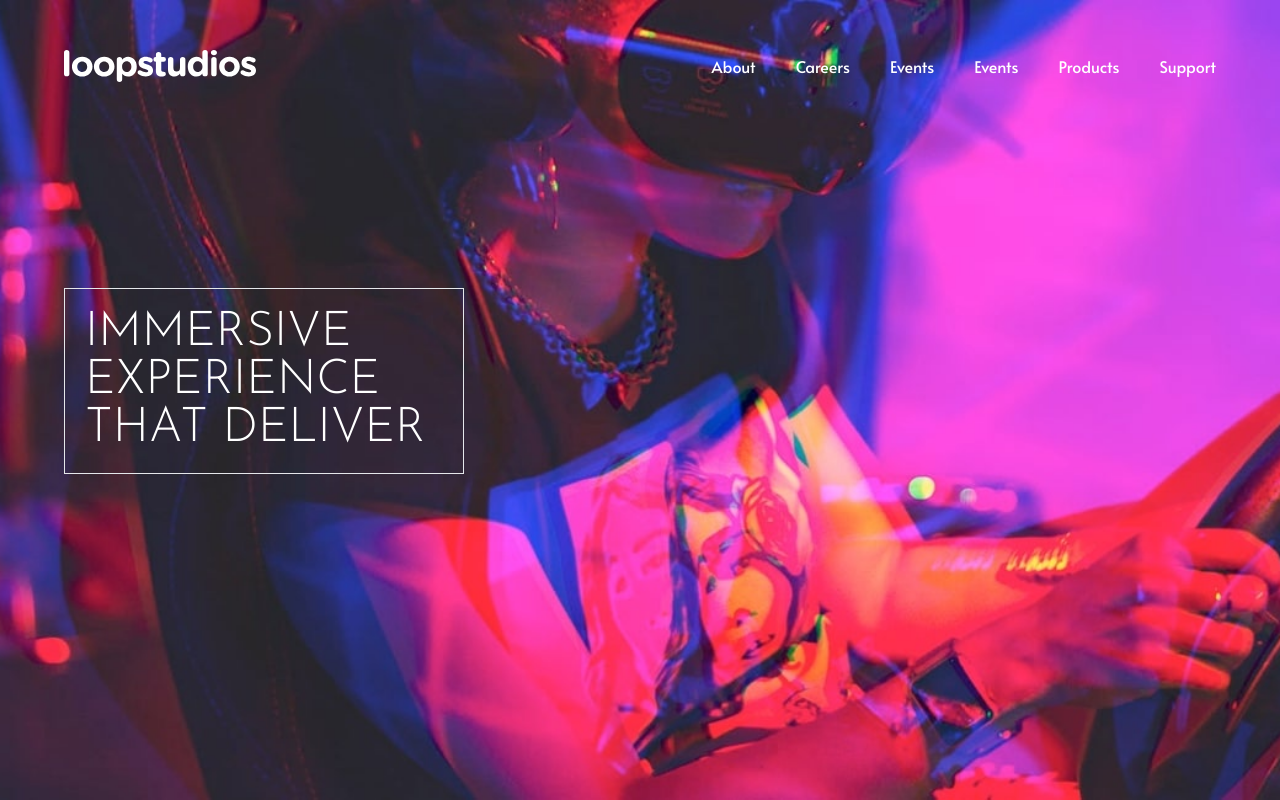
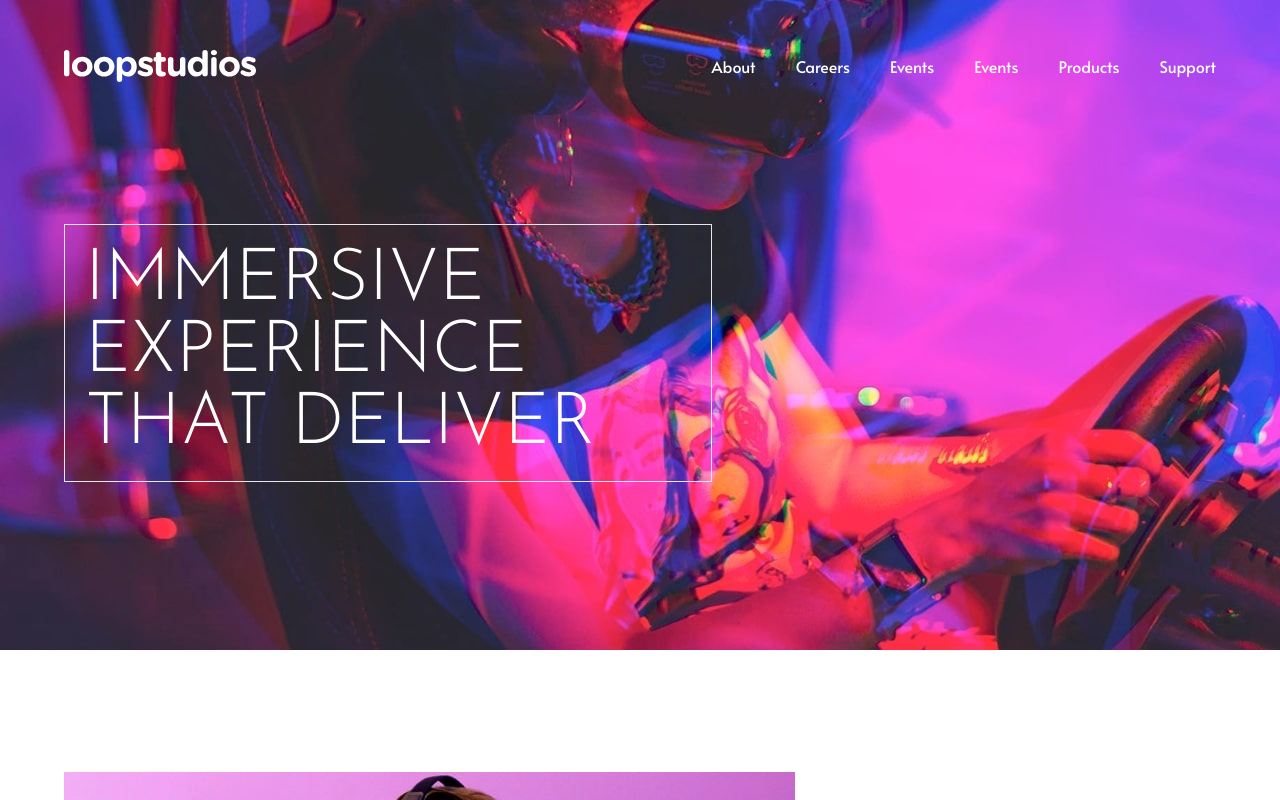
Before and after one commit to boedegoat/fm-loopstudios-landing-page, a React (Vite) app: page / in a window 1280 px wide. Shown: the top 800 px of the page. Built offline with nearby package versions, Linux system fonts and the light colour scheme.

Commit message:
Adjust hero section styles

```diff
--- a/src/components/HeroSection.tsx
+++ b/src/components/HeroSection.tsx
@@ -1,8 +1,8 @@
 export default function HeroSection() {
   return (
     <section className='hero-section'>
-      <div className='wrapper'>
-        <h1 className='uppercase translate-y-72 text-2xl-font-weight-[4oan kg] text-4xl md:text-5xl font-josefin font-weight-[300] border p-5 max-w-[400px]'>
+      <div className='wrapper h-full'>
+        <h1 className='uppercase translate-y-56 text-4xl lg:text-7xl max-w-[648px] font-josefin border p-5'>
           immersive experience <br /> that deliver
         </h1>
       </div>
--- a/src/global.css
+++ b/src/global.css
@@ -20,5 +20,5 @@
 }
 
 .hero-section {
-  @apply relative min-h-screen bg-img-hero-mobile md:bg-img-hero-desktop text-white;
+  @apply relative h-[650px] bg-img-hero-mobile md:bg-img-hero-desktop text-white;
 }
```
